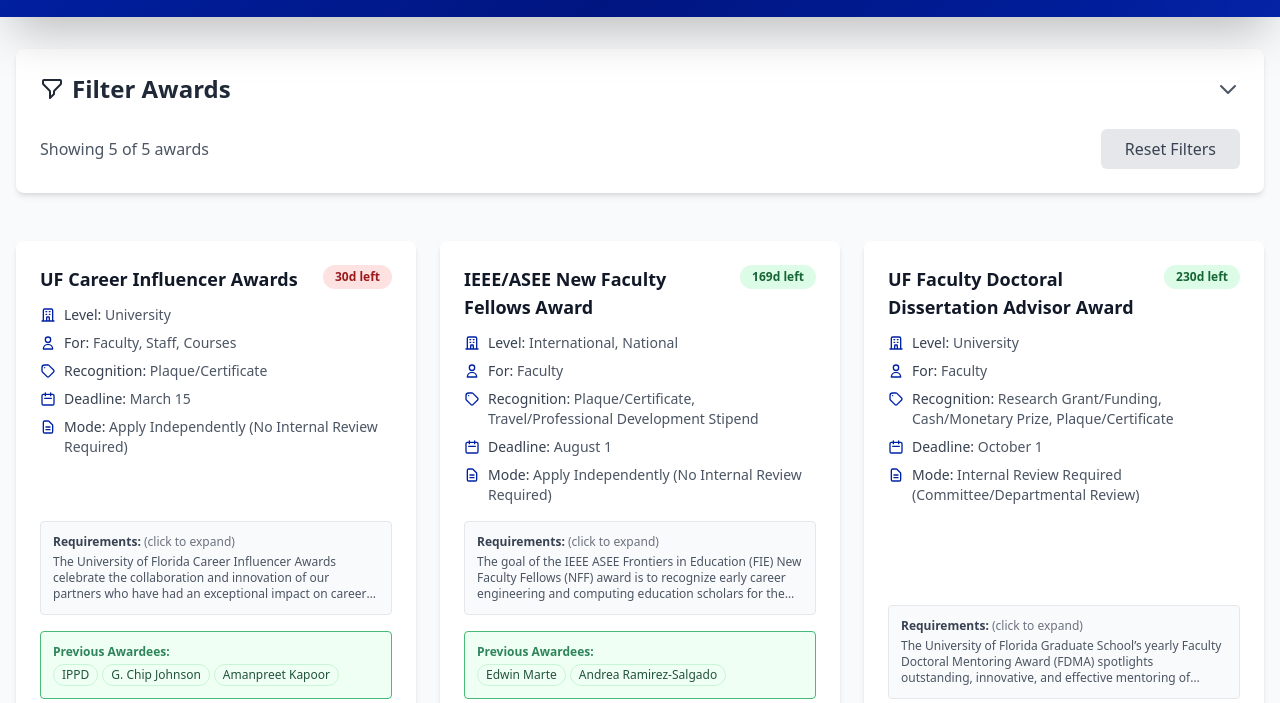
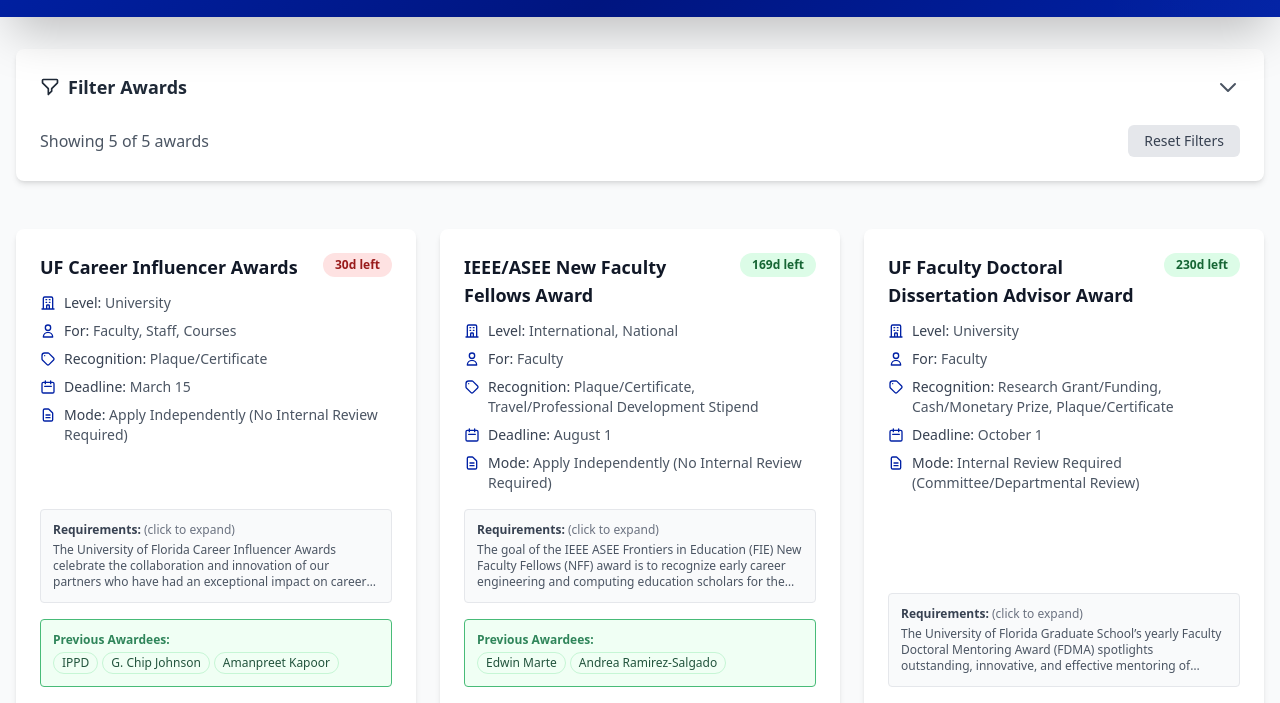
Before and after one commit to kapooramanpreet/eed-recognitions, a plain HTML site: page docs/index.html in a window 1280 px wide. Shown: the part 97-800 px from the top of the page. Drawn offline with nearby package versions, Linux system fonts and the light colour scheme.

Commit message:
minor ui size changes

```diff
--- a/docs/index.html
+++ b/docs/index.html
@@ -93,8 +93,8 @@
   <section class="container mx-auto px-4 py-8">
     <div class="bg-white rounded-lg shadow-md p-6">
       <button id="filter-accordion-toggle" class="w-full flex items-center justify-between text-left mb-6 hover:opacity-80 transition-opacity">
-        <h2 class="text-2xl font-semibold text-gray-800 flex items-center">
-          <svg class="inline w-6 h-6 mr-2" fill="none" stroke="currentColor" viewBox="0 0 24 24">
+        <h2 class="text-lg font-semibold text-gray-800 flex items-center">
+          <svg class="inline w-5 h-5 mr-2" fill="none" stroke="currentColor" viewBox="0 0 24 24">
             <path stroke-linecap="round" stroke-linejoin="round" stroke-width="2" d="M3 4a1 1 0 011-1h16a1 1 0 011 1v2.586a1 1 0 01-.293.707l-6.414 6.414a1 1 0 00-.293.707V17l-4 4v-6.586a1 1 0 00-.293-.707L3.293 7.293A1 1 0 013 6.586V4z"></path>
           </svg>
           Filter Awards
@@ -125,7 +125,7 @@
           </label>
           <select
             id="level-filter"
-            class="w-full px-4 py-2 border border-gray-300 rounded-md focus:ring-2 focus:ring-uf-blue focus:border-transparent"
+            class="w-full px-3 py-1.5 text-sm border border-gray-300 rounded-md focus:ring-2 focus:ring-uf-blue focus:border-transparent"
           >
             <option value="">All Levels</option>
             <!-- Populated dynamically -->
@@ -171,7 +171,7 @@
           </label>
           <select
             id="deadline-filter"
-            class="w-full px-4 py-2 border border-gray-300 rounded-md focus:ring-2 focus:ring-uf-blue focus:border-transparent"
+            class="w-full px-3 py-1.5 text-sm border border-gray-300 rounded-md focus:ring-2 focus:ring-uf-blue focus:border-transparent"
           >
             <option value="">All Deadlines</option>
             <option value="30">Next 30 days</option>
@@ -186,7 +186,7 @@
         <div id="results-count" class="text-gray-600 font-medium"></div>
         <button
           id="reset-filters"
-          class="px-6 py-2 bg-gray-200 text-gray-700 rounded-md hover:bg-gray-300 transition-colors font-medium"
+          class="px-4 py-1.5 text-sm bg-gray-200 text-gray-700 rounded-md hover:bg-gray-300 transition-colors font-medium"
         >
           Reset Filters
         </button>
```
